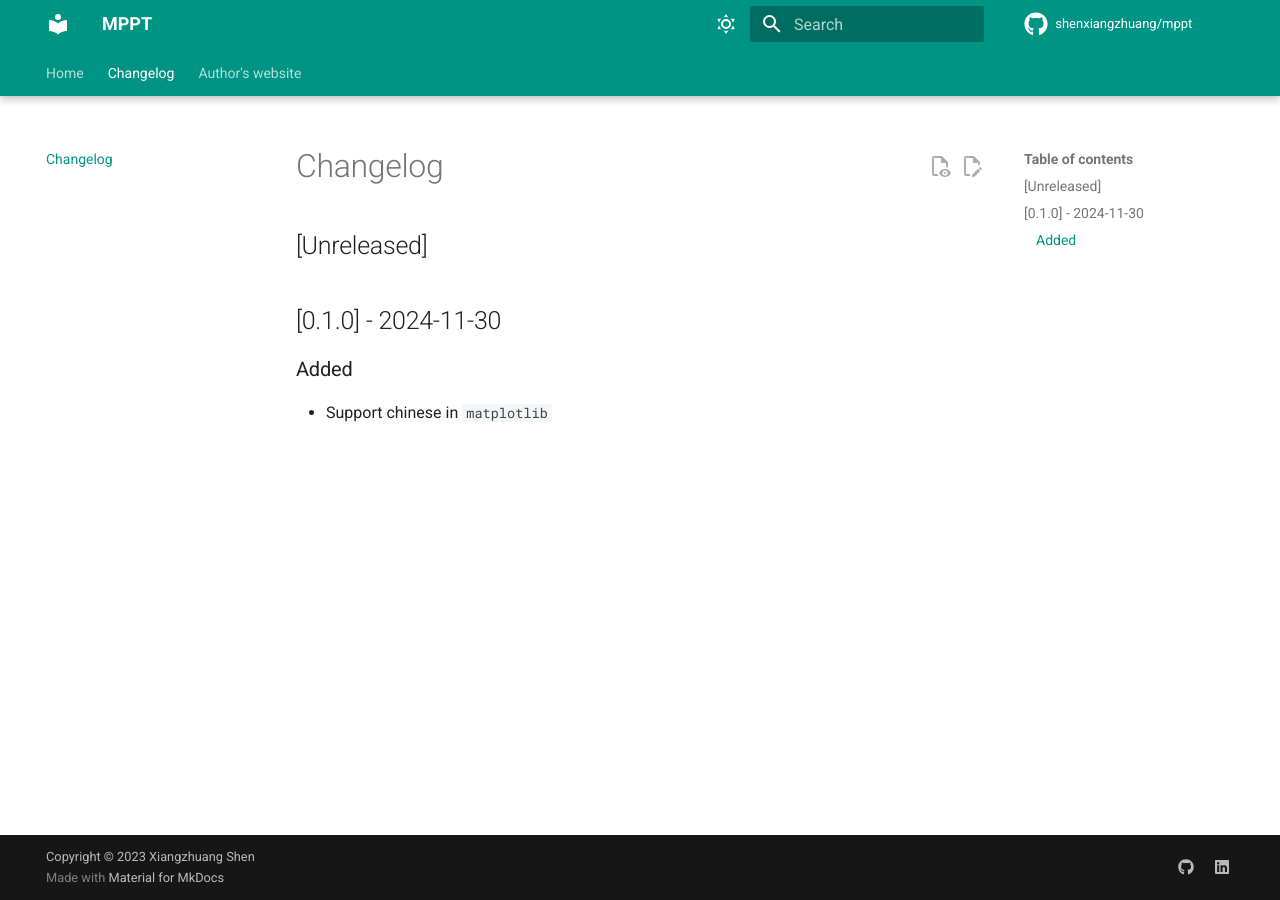
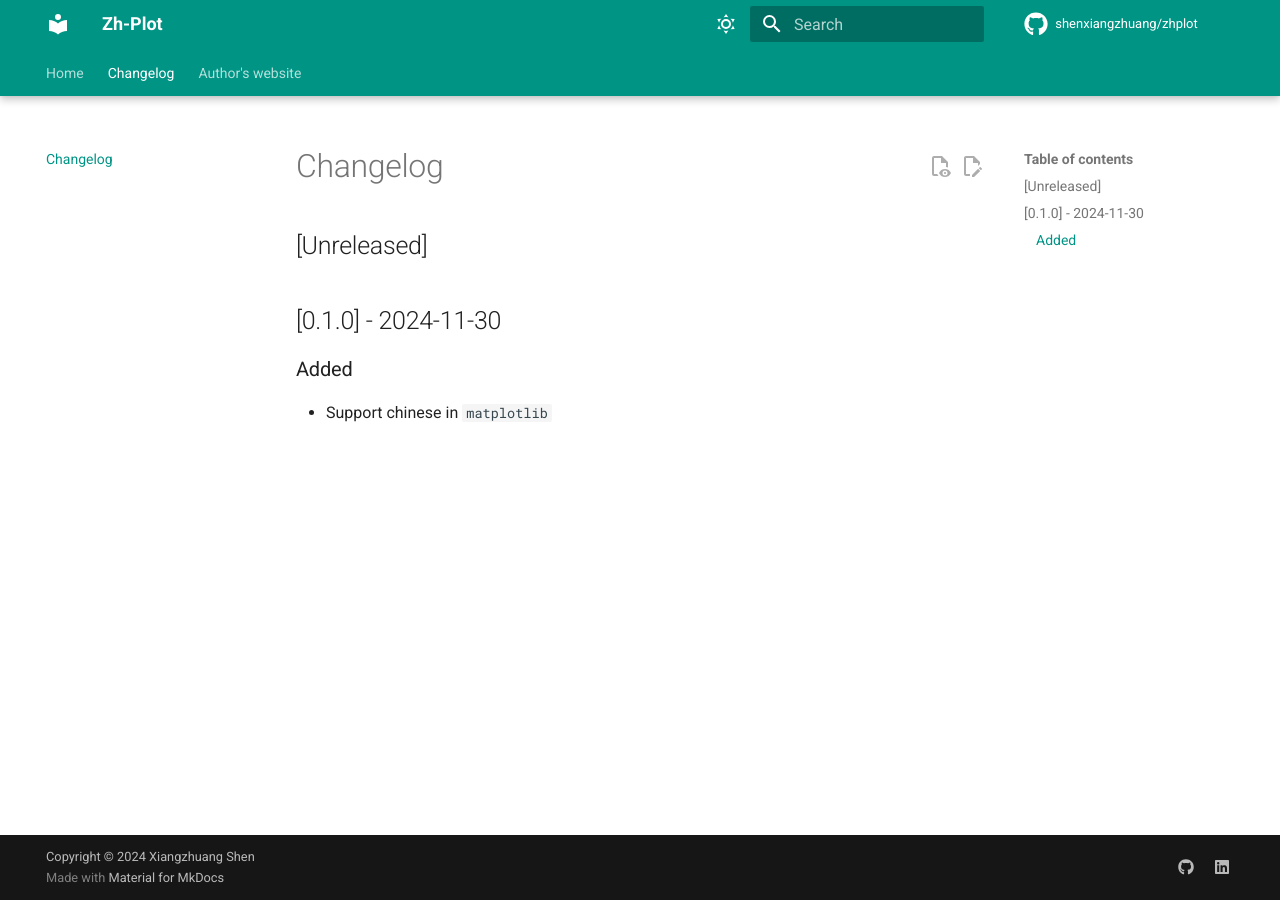
Before and after one commit to shenxiangzhuang/zhplot, an MkDocs documentation site: the page built from docs/changelog.md, in a window 1280 px wide. Built offline with MkDocs 1.6.1 and Material for MkDocs 9.7.7, drawn with Linux system fonts in a browser that asks for light colours; comment, search, counter and statistics services are not loaded.

Commit message:
docs: clean (#5)

```diff
--- a/mkdocs.yml
+++ b/mkdocs.yml
@@ -1,9 +1,9 @@
-site_name: MPPT
-repo_url: https://github.com/shenxiangzhuang/mppt
-repo_name: shenxiangzhuang/mppt
-site_description: A Modern Python Package Template
+site_name: Zh-Plot
+repo_url: https://github.com/shenxiangzhuang/zhplot
+repo_name: shenxiangzhuang/zhplot
+site_description: Show Chinese in Figures with one line code.
 site_author: Xiangzhuang Shen
-copyright: Copyright &copy; 2023 Xiangzhuang Shen
+copyright: Copyright &copy; 2024 Xiangzhuang Shen
 
 # Page tree
 nav:
```
Also changed, not shown: zhplot_demo.png (deleted).
